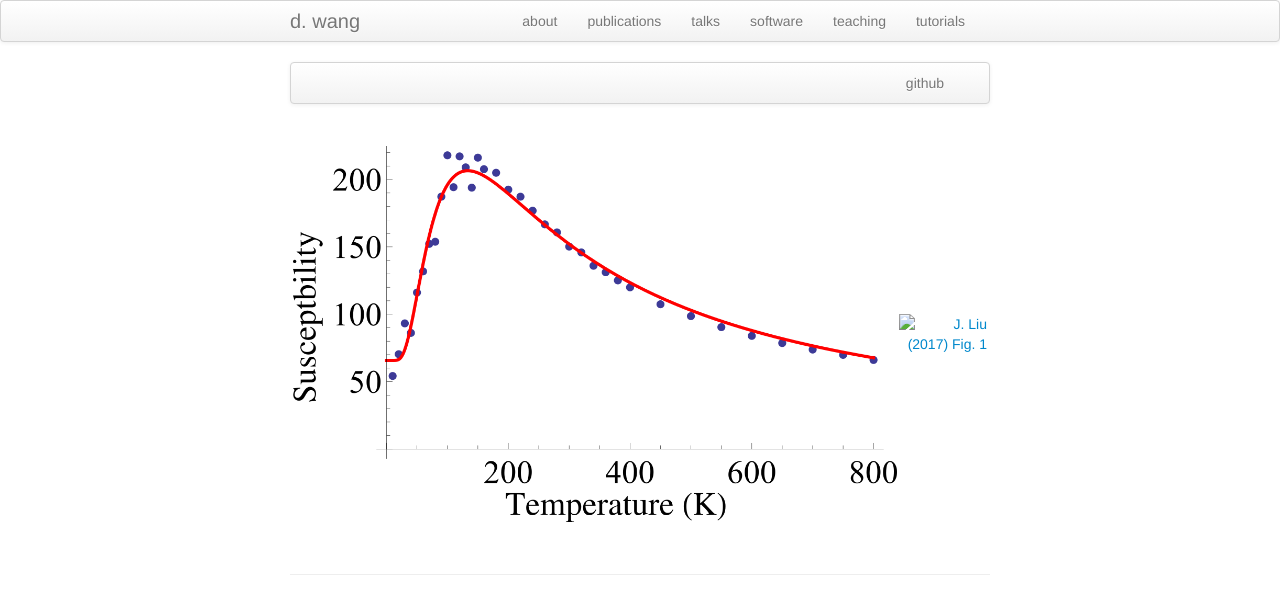
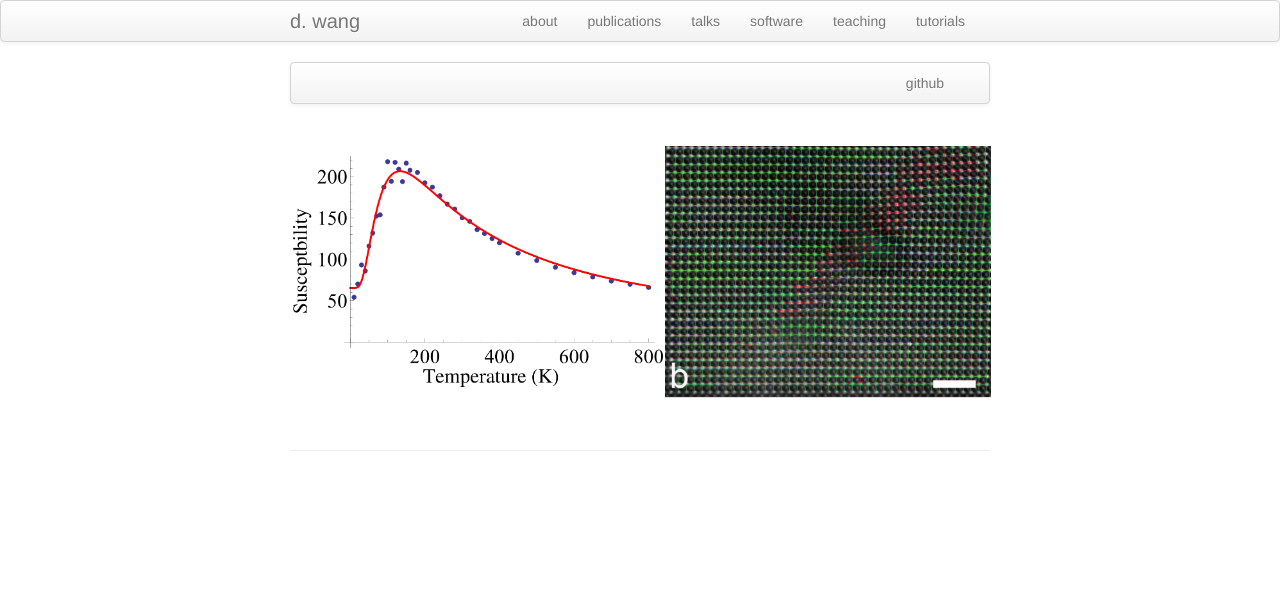
Before and after one commit to dwang5/dwang5.github.io, a Jekyll site: the page built from index.md, in a window 1280 px wide. Shown: the top 614 px of the page. Built offline with Jekyll 4.4.1, drawn with Linux system fonts in a browser that asks for light colours.

Commit message:
Nanhu's pictures.

```diff
--- a/index.md
+++ b/index.md
@@ -23,7 +23,7 @@ keywords: D. Wang, perovskite, machine learing, computation physics
   </td>
   <td class="right">
   <a href="pages/publpics/electron_microscope.html">
-        <img src="assets/publpics/atoms.png" alt="J. Liu (2017) Fig. 1" title="J. Liu (PRB 2017) Fig. 1"/>
+        <img src="assets/bigpublpics/atoms.png" alt="J. Liu (2017) Fig. 1" title="J. Liu (PRB 2017) Fig. 1"/>
     </a>
   </td>
 </tr>
```
Also changed, not shown: pages/publpics/electron_microscope.md (+1 -1 lines).
